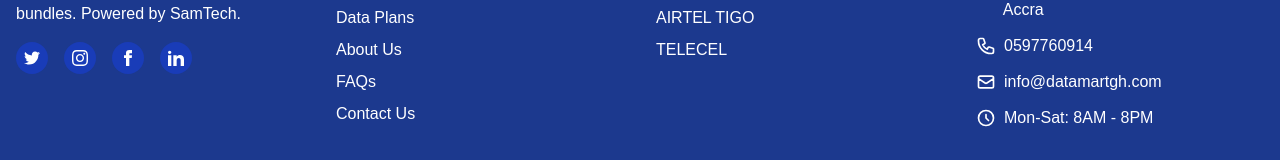
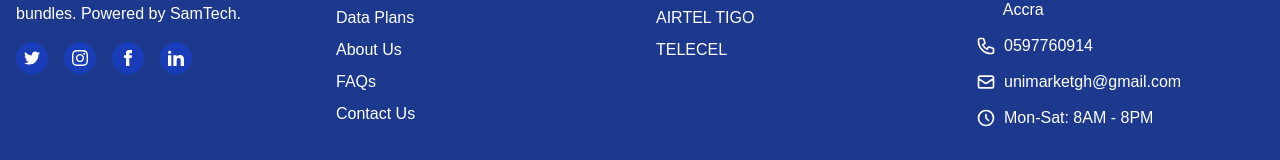
Before and after one commit to danaasamuel2023/DataMart, a Next.js app in the folder Client/: page /payment/callback in a window 1280 px wide. Shown: the part 910-1070 px from the top of the page. Built offline with nearby package versions, Linux system fonts and the light colour scheme.

Commit message:
email at the footer changes

```diff
--- a/Client/compoenent/footer.jsx
+++ b/Client/compoenent/footer.jsx
@@ -80,7 +80,7 @@
                 <svg className="h-5 w-5 mr-2 mt-0.5" fill="none" stroke="currentColor" viewBox="0 0 24 24" xmlns="http://www.w3.org/2000/svg">
                   <path strokeLinecap="round" strokeLinejoin="round" strokeWidth="2" d="M3 8l7.89 5.26a2 2 0 002.22 0L21 8M5 19h14a2 2 0 002-2V7a2 2 0 00-2-2H5a2 2 0 00-2 2v10a2 2 0 002 2z"></path>
                 </svg>
-                <span>info@datamartgh.com</span>
+                <span>unimarketgh@gmail.com</span>
               </p>
               <p className="flex items-start">
                 <svg className="h-5 w-5 mr-2 mt-0.5" fill="none" stroke="currentColor" viewBox="0 0 24 24" xmlns="http://www.w3.org/2000/svg">
```
